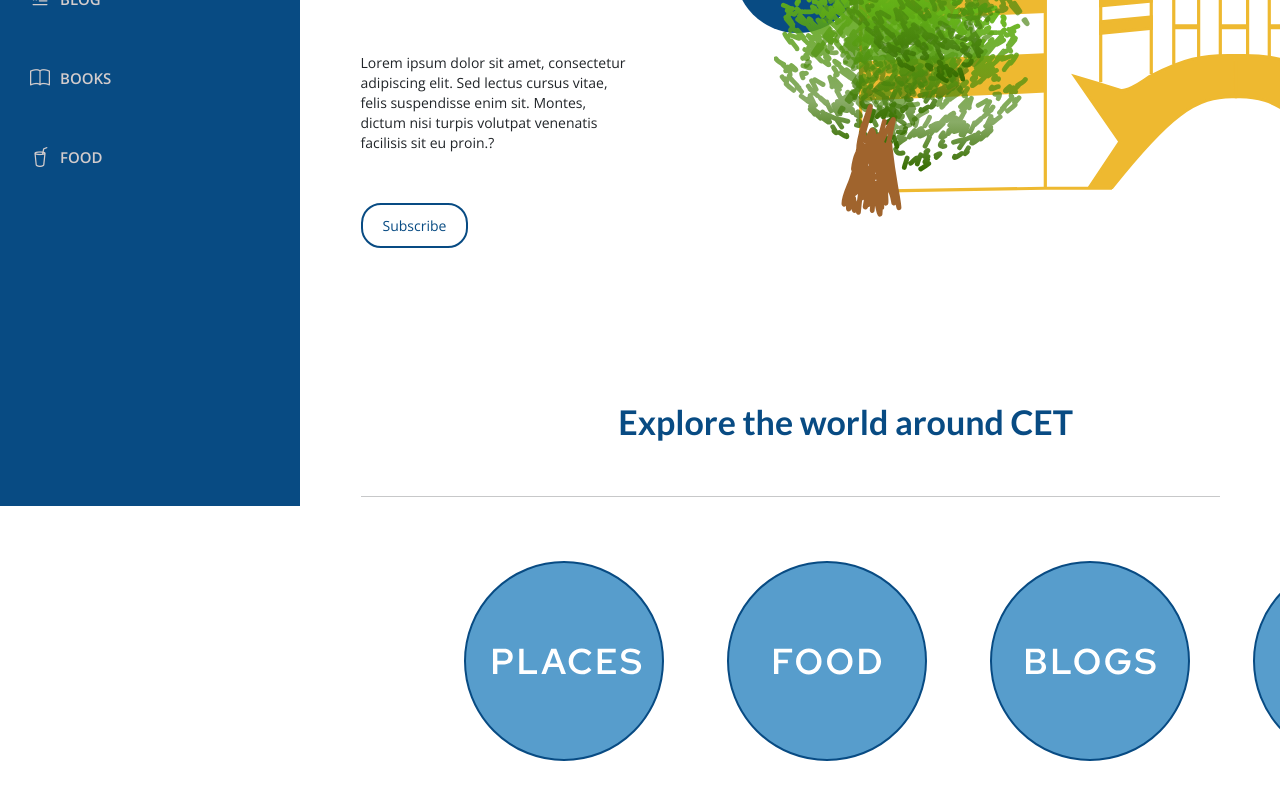
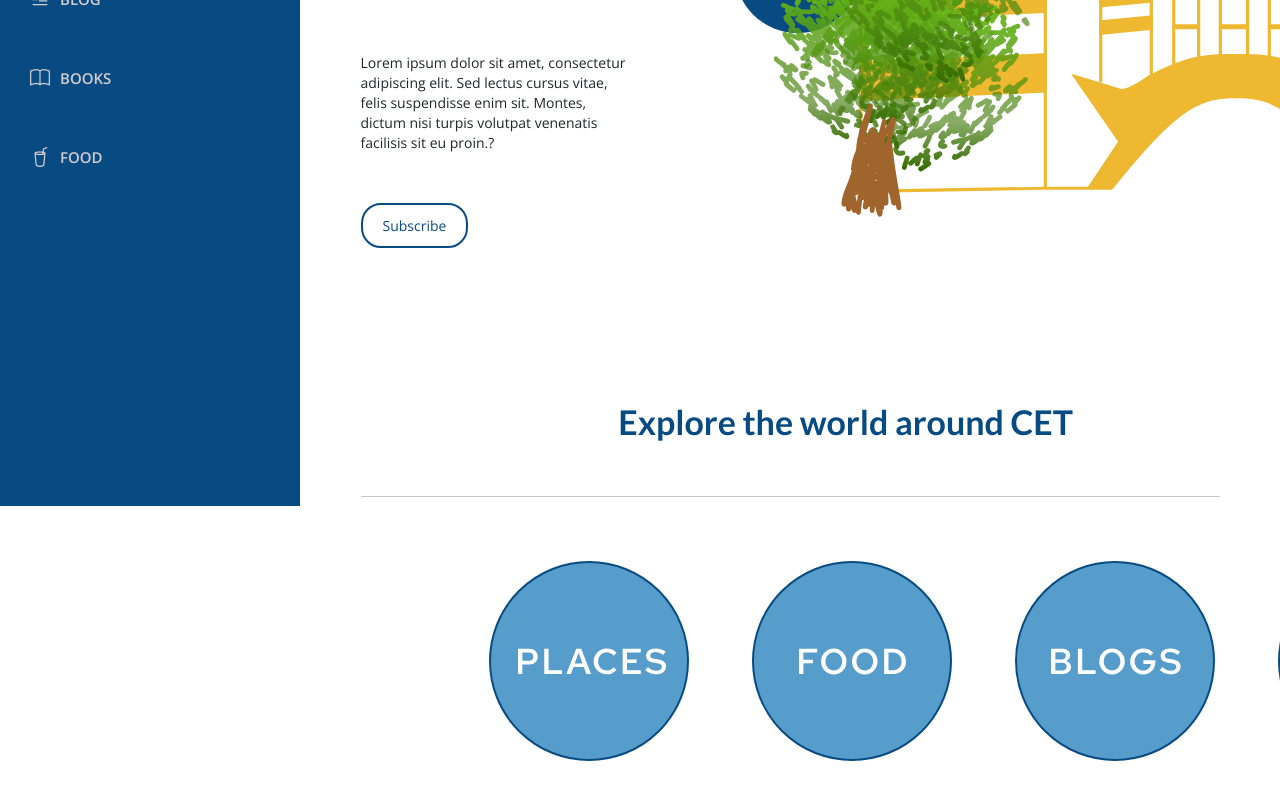
Before and after one commit to neethunsr/whatsaroundCET, a React (Create React App) app: page / in a window 1280 px wide. Shown: the part 294-1094 px from the top of the page. Built offline with nearby package versions, Linux system fonts and the light colour scheme.

Commit message:
Update Home.css

```diff
--- a/src/components/Home.css
+++ b/src/components/Home.css
@@ -9,7 +9,7 @@
 	padding-left: 120px;
 }
 .img-circle {
-	padding-left: 12%;
+	padding-left: 15%;
 	margin-top: 50px;
 }
 .explore {
```
